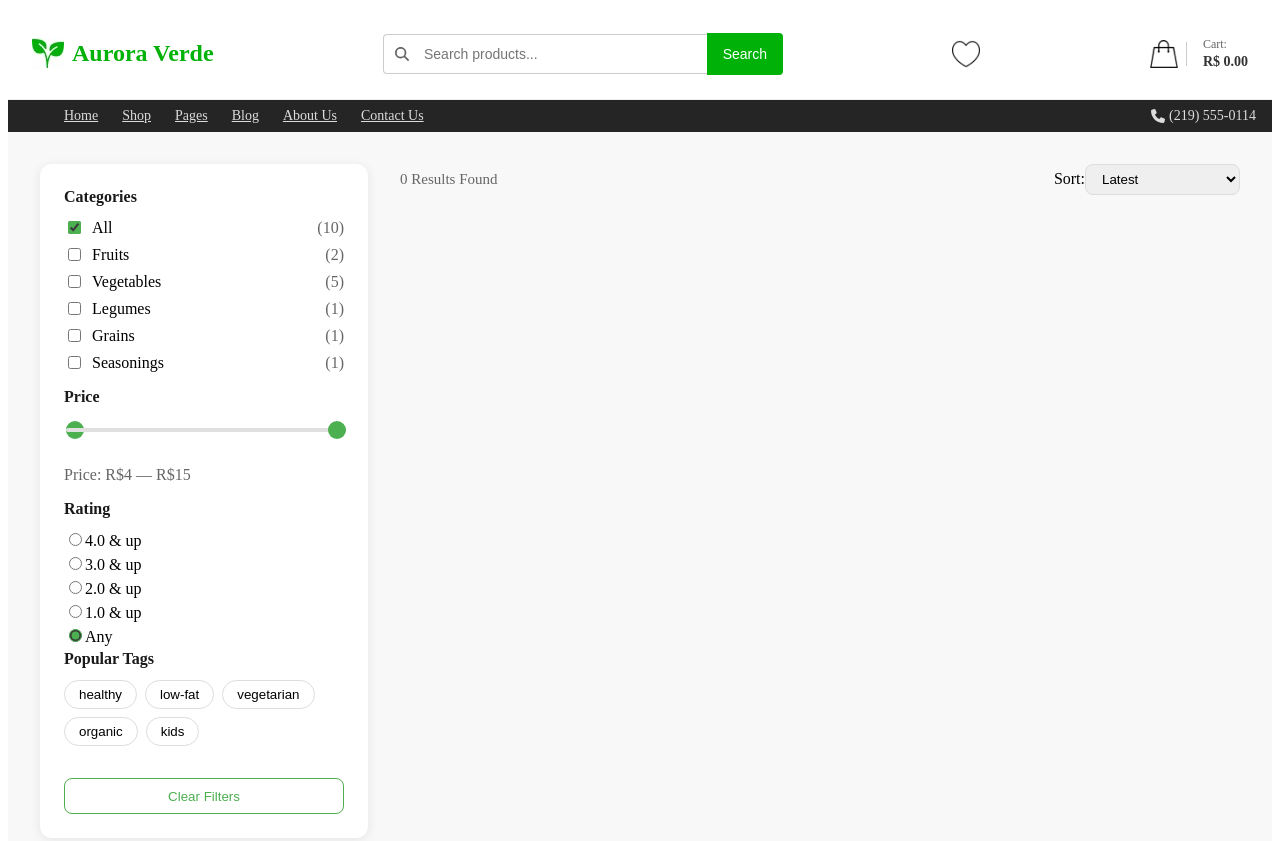
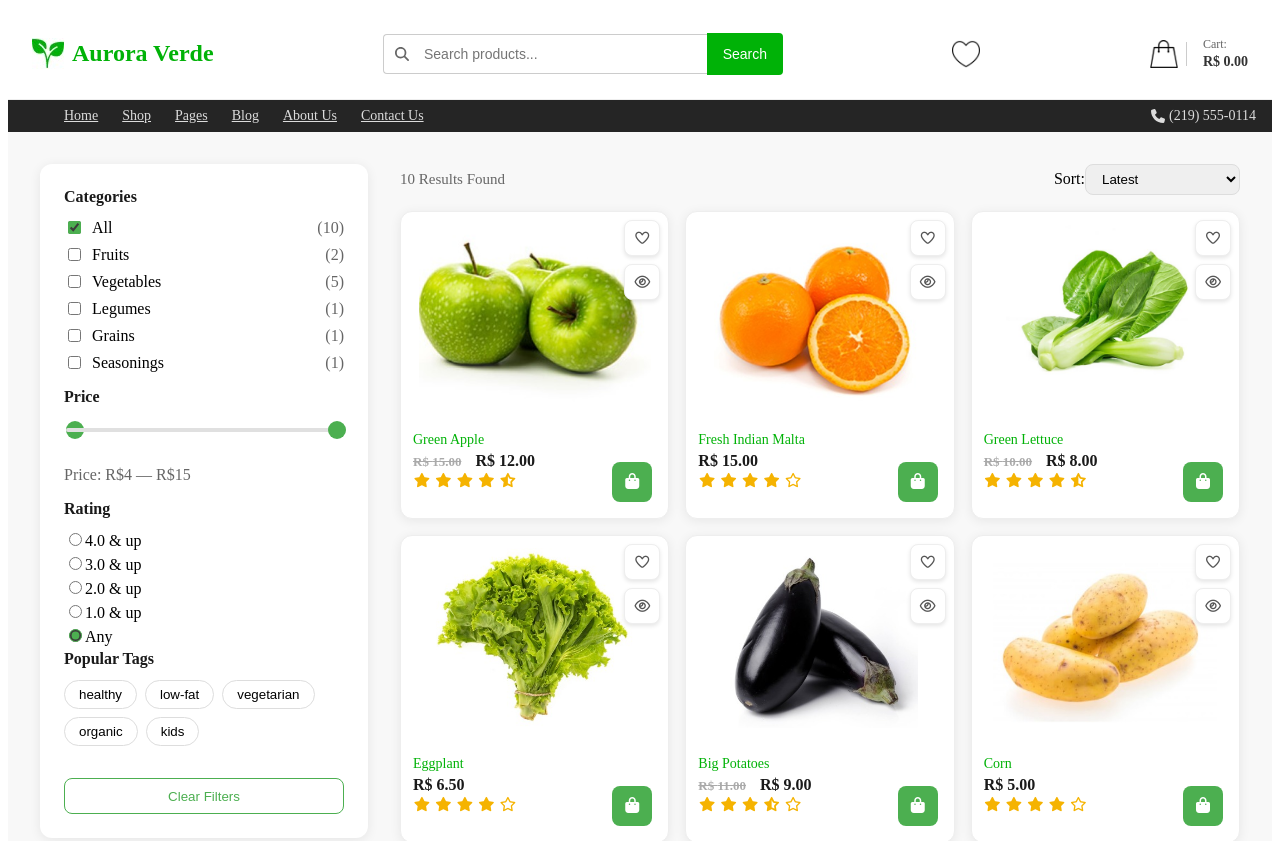
Before and after one commit to ThaysPei/aurora-verde, a React (Vite) app: page /shop in a window 1280 px wide. Shown: the top 841 px of the page. Built offline with nearby package versions, Linux system fonts and the light colour scheme.

Commit message:
fix(shop): don't filter when 'All' category selected

```diff
--- a/src/pages/Shop.jsx
+++ b/src/pages/Shop.jsx
@@ -64,7 +64,10 @@ function Shop() {
     return products
       .filter((p) => {
         // category
-        if (!selectedCategories.includes('all') && selectedCategories.length > 0) {
+        // If 'All' is selected (or no categories), do not filter by category
+        if (selectedCategories.includes('All') || selectedCategories.length === 0) {
+          // no-op: include all categories
+        } else {
           if (!selectedCategories.includes(p.category)) return false;
         }
         // price
```
